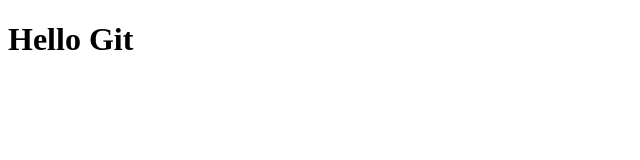
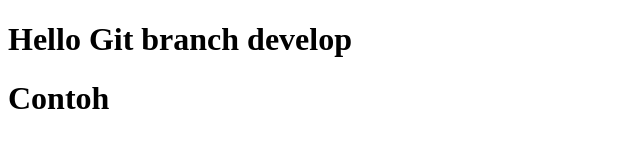
Before and after one commit to alanbelajar90/belajar-git-remote, a plain HTML site: page index.html in a window 1280 px wide. Shown: the whole page, without its empty margins (0-640 px from the left). Drawn offline with Linux system fonts and the light colour scheme.

Commit message:
add contoh to index.html

```diff
--- a/index.html
+++ b/index.html
@@ -6,6 +6,6 @@
     <title>Document</title>
 </head>
 <body>
-    <h1>Hello Git</h1>
-</body>
+    <h1>Hello Git branch develop</h1>
+    <h1>Contoh</h1>
 </html>
```
